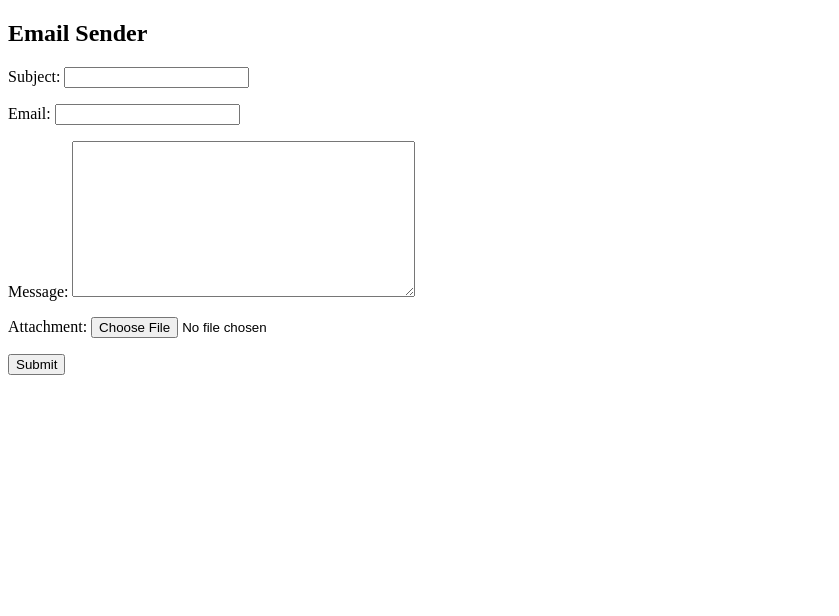
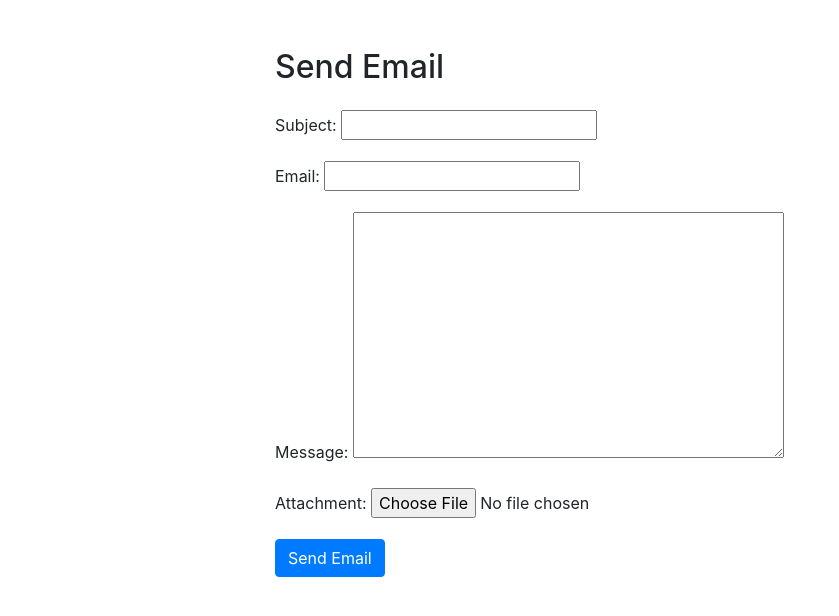
Before and after one commit to Sachit56/django-email-send, a Django app: page / in a window 1280 px wide. Shown: the top 616 px of the page, without its empty margins (0-839 px from the left). Run offline with Django 5.2, Linux system fonts and the light colour scheme; some libraries are stand-ins or nearby versions.

Commit message:
simple styling

```diff
--- a/emailsend/templates/emailsend/home.html
+++ b/emailsend/templates/emailsend/home.html
@@ -3,14 +3,29 @@
 <head>
     <meta charset="UTF-8">
     <meta name="viewport" content="width=device-width, initial-scale=1.0">
-    <title>Document</title>
+    <title>Email Form</title>
+    <!-- Include Bootstrap CSS (you might need to adjust the URL based on your project setup) -->
+    <link rel="stylesheet" href="https://stackpath.bootstrapcdn.com/bootstrap/4.3.1/css/bootstrap.min.css">
 </head>
 <body>
-    <h2>Email Sender</h2>
-    <form action="" method="POST" enctype="multipart/form-data">
-        {% csrf_token %}
-        {{form.as_p}}
-        <input type="submit" value="Submit">
-    </form>
+
+<div class="container mt-5">
+    <div class="row justify-content-center">
+        <div class="col-md-8">
+            <h2 class="mb-4">Send Email</h2>
+            <form method="post" action="{% url 'emailsend:email' %}" enctype="multipart/form-data">
+                {% csrf_token %}
+                {{ form.as_p }}
+                <button type="submit" class="btn btn-primary">Send Email</button>
+            </form>
+        </div>
+    </div>
+</div>
+
+<!-- Include Bootstrap JS (optional, only if your project requires it) -->
+<script src="https://code.jquery.com/jquery-3.3.1.slim.min.js"></script>
+<script src="https://cdnjs.cloudflare.com/ajax/libs/popper.js/1.14.7/umd/popper.min.js"></script>
+<script src="https://stackpath.bootstrapcdn.com/bootstrap/4.3.1/js/bootstrap.min.js"></script>
+
 </body>
 </html>
```
